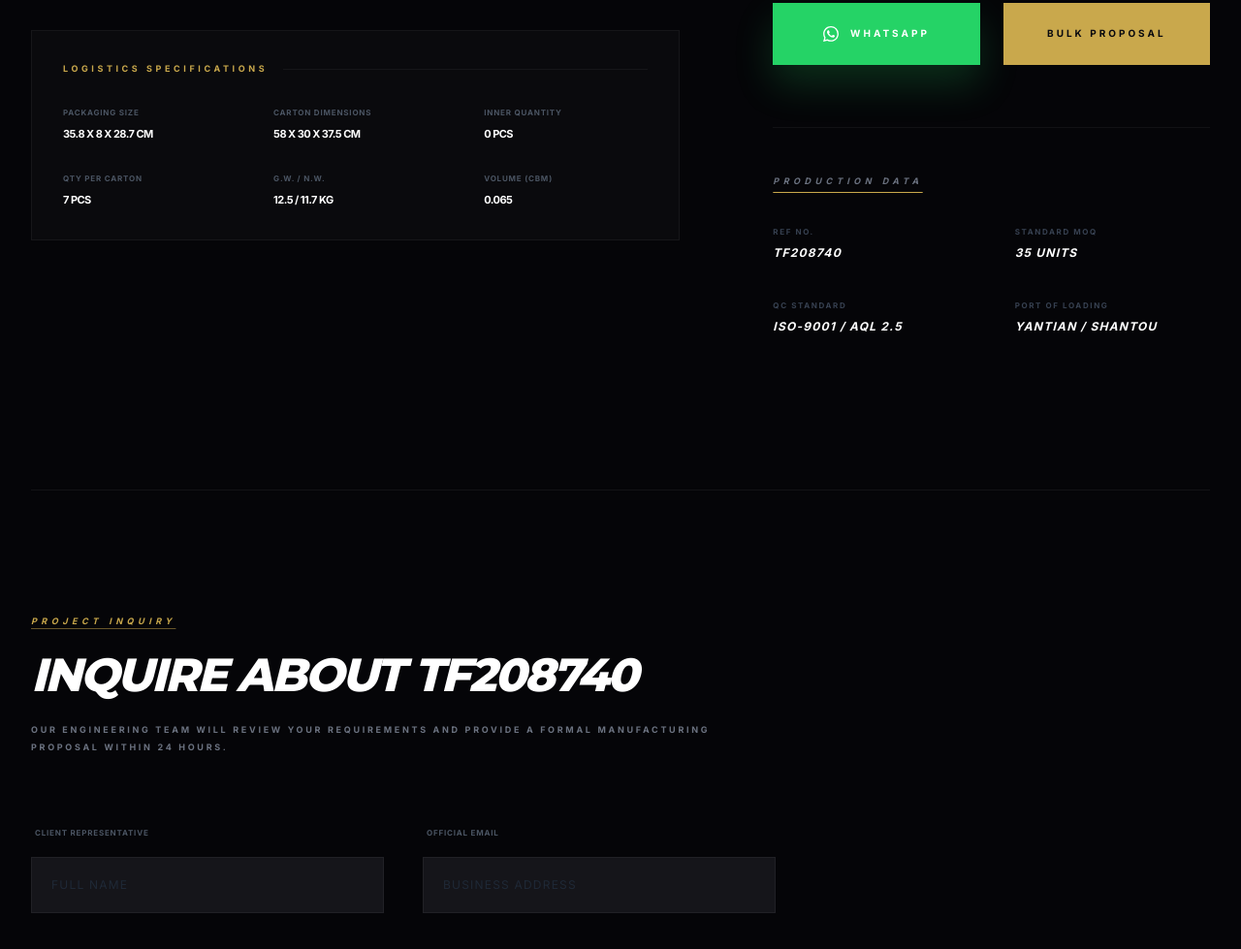
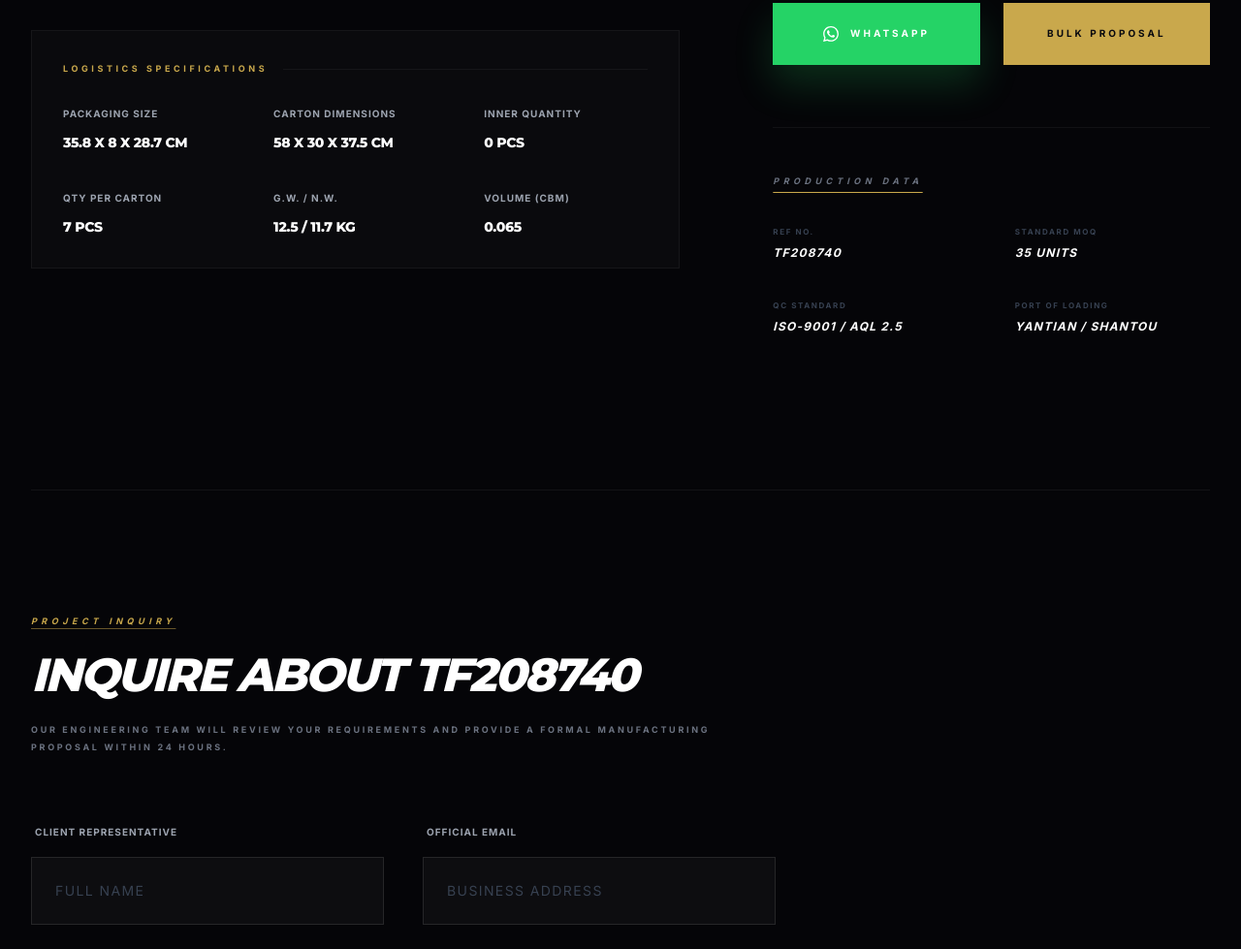
Before and after one commit to toyfactory-global/toy-b2b-site, an Astro site: page /product/TF208740 in a window 1280 px wide. Shown: the part 875-1854 px from the top of the page at 97% size. Built offline with nearby package versions, Linux system fonts and the light colour scheme; Astro itself is replaced by a stand-in of ours.

Commit message:
style: improve typography and visibility for logistics table and RFQ form

```diff
--- a/src/pages/product/[id].astro
+++ b/src/pages/product/[id].astro
@@ -69,30 +69,30 @@ const { product } = Astro.props;
 								<span class="text-[9px] font-bold text-gold uppercase tracking-[0.4em]">Logistics Specifications</span>
 								<div class="h-px bg-white/5 flex-grow"></div>
 							</div>
-							<div class="grid grid-cols-2 md:grid-cols-3 gap-y-8 gap-x-12">
-								<div class="space-y-2">
-									<div class="text-[8px] text-gray-600 uppercase tracking-widest font-bold">Packaging Size</div>
-									<div class="text-[11px] font-bold text-white uppercase tracking-tighter">{product.specs.packing_size}</div>
+							<div class="grid grid-cols-2 md:grid-cols-3 gap-y-10 gap-x-12">
+								<div class="space-y-3">
+									<div class="text-[10px] text-gray-400 uppercase tracking-widest font-bold">Packaging Size</div>
+									<div class="text-sm font-display font-extrabold text-white uppercase tracking-tight">{product.specs.packing_size}</div>
 								</div>
-								<div class="space-y-2">
-									<div class="text-[8px] text-gray-600 uppercase tracking-widest font-bold">Carton Dimensions</div>
-									<div class="text-[11px] font-bold text-white uppercase tracking-tighter">{product.specs.carton_size}</div>
+								<div class="space-y-3">
+									<div class="text-[10px] text-gray-400 uppercase tracking-widest font-bold">Carton Dimensions</div>
+									<div class="text-sm font-display font-extrabold text-white uppercase tracking-tight">{product.specs.carton_size}</div>
 								</div>
-								<div class="space-y-2">
-									<div class="text-[8px] text-gray-600 uppercase tracking-widest font-bold">Inner Quantity</div>
-									<div class="text-[11px] font-bold text-white uppercase tracking-tighter">{product.specs.inner_qty}</div>
+								<div class="space-y-3">
+									<div class="text-[10px] text-gray-400 uppercase tracking-widest font-bold">Inner Quantity</div>
+									<div class="text-sm font-display font-extrabold text-white uppercase tracking-tight">{product.specs.inner_qty}</div>
 								</div>
-								<div class="space-y-2">
-									<div class="text-[8px] text-gray-600 uppercase tracking-widest font-bold">Qty Per Carton</div>
-									<div class="text-[11px] font-bold text-white uppercase tracking-tighter">{product.specs.qty_per_carton}</div>
+								<div class="space-y-3">
+									<div class="text-[10px] text-gray-400 uppercase tracking-widest font-bold">Qty Per Carton</div>
+									<div class="text-sm font-display font-extrabold text-white uppercase tracking-tight">{product.specs.qty_per_carton}</div>
 								</div>
-								<div class="space-y-2">
-									<div class="text-[8px] text-gray-600 uppercase tracking-widest font-bold">G.W. / N.W.</div>
-									<div class="text-[11px] font-bold text-white uppercase tracking-tighter">{product.specs.gw_nw}</div>
+								<div class="space-y-3">
+									<div class="text-[10px] text-gray-400 uppercase tracking-widest font-bold">G.W. / N.W.</div>
+									<div class="text-sm font-display font-extrabold text-white uppercase tracking-tight">{product.specs.gw_nw}</div>
 								</div>
-								<div class="space-y-2">
-									<div class="text-[8px] text-gray-600 uppercase tracking-widest font-bold">Volume (CBM)</div>
-									<div class="text-[11px] font-bold text-white uppercase tracking-tighter">{product.specs.cbm}</div>
+								<div class="space-y-3">
+									<div class="text-[10px] text-gray-400 uppercase tracking-widest font-bold">Volume (CBM)</div>
+									<div class="text-sm font-display font-extrabold text-white uppercase tracking-tight">{product.specs.cbm}</div>
 								</div>
 							</div>
 						</div>
@@ -183,18 +183,18 @@ const { product } = Astro.props;
 
 					<form class="grid grid-cols-1 md:grid-cols-2 gap-10">
 						<div class="space-y-4">
-							<label class="text-[8px] font-bold text-gray-600 uppercase tracking-widest ml-1">Client Representative</label>
-							<input type="text" class="w-full bg-card border border-white/5 p-5 focus:border-gold outline-none text-xs text-white uppercase tracking-widest placeholder:text-gray-800" placeholder="Full Name">
+							<label class="text-[10px] font-bold text-gray-400 uppercase tracking-widest ml-1">Client Representative</label>
+							<input type="text" class="w-full bg-white/[0.03] border border-white/10 p-6 focus:border-gold outline-none text-sm text-white uppercase tracking-widest placeholder:text-gray-700" placeholder="Full Name">
 						</div>
 						<div class="space-y-4">
-							<label class="text-[8px] font-bold text-gray-600 uppercase tracking-widest ml-1">Official Email</label>
-							<input type="email" class="w-full bg-card border border-white/5 p-5 focus:border-gold outline-none text-xs text-white uppercase tracking-widest placeholder:text-gray-800" placeholder="Business Address">
+							<label class="text-[10px] font-bold text-gray-400 uppercase tracking-widest ml-1">Official Email</label>
+							<input type="email" class="w-full bg-white/[0.03] border border-white/10 p-6 focus:border-gold outline-none text-sm text-white uppercase tracking-widest placeholder:text-gray-700" placeholder="Business Address">
 						</div>
 						<div class="col-span-full space-y-4">
-							<label class="text-[8px] font-bold text-gray-600 uppercase tracking-widest ml-1">Project Scope</label>
-							<textarea rows="4" class="w-full bg-card border border-white/5 p-5 focus:border-gold outline-none text-xs text-white uppercase tracking-widest leading-relaxed placeholder:text-gray-800" placeholder={`I am interested in Item: ${product.id} (${product.name}). Target quantity, branding requirements, and destination...`}></textarea>
+							<label class="text-[10px] font-bold text-gray-400 uppercase tracking-widest ml-1">Project Scope</label>
+							<textarea rows="5" class="w-full bg-white/[0.03] border border-white/10 p-6 focus:border-gold outline-none text-sm text-white uppercase tracking-widest leading-relaxed placeholder:text-gray-700" placeholder={`I am interested in Item: ${product.id} (${product.name}). Target quantity, branding requirements, and destination...`}></textarea>
 						</div>
-						<button class="bg-gold text-dark font-black py-6 uppercase hover:bg-white transition tracking-[0.4em] text-[10px] italic shadow-[0_20px_40px_rgba(201,168,76,0.1)]">
+						<button class="bg-gold text-dark font-black py-7 uppercase hover:bg-white transition tracking-[0.5em] text-xs italic shadow-[0_20px_50px_rgba(201,168,76,0.15)]">
 							Send Manufacturing Inquiry
 						</button>
 					</form>
```
